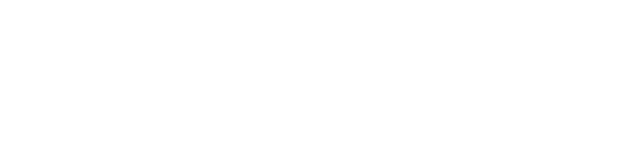
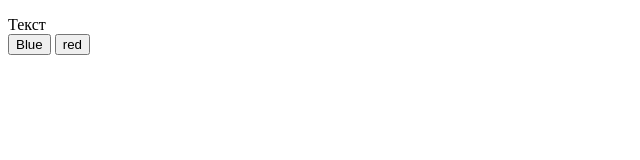
Before and after one commit to T1moha5/test, a plain HTML site: page index.html in a window 1280 px wide. Shown: the whole page, without its empty margins (0-640 px from the left). Drawn offline with Linux system fonts and the light colour scheme.

Commit message:
changecolor

```diff
--- a/index.html
+++ b/index.html
@@ -9,6 +9,11 @@
 </head>
 <body>
 
+    <p id="text"> Текст
+        <br>
+        <button onclick="changeColor('blue');">Blue</button>
+        <button onclick="changeColor('red');">red</button>
+    </p>
 
 </body>
 </html>
--- a/index.js
+++ b/index.js
@@ -1 +1,4 @@
-alert('Привет'); alert('Мир');
+function changeColor(newColor){
+    var element = document.getElementById("text");
+    element.style.color = newColor;
+}
```
